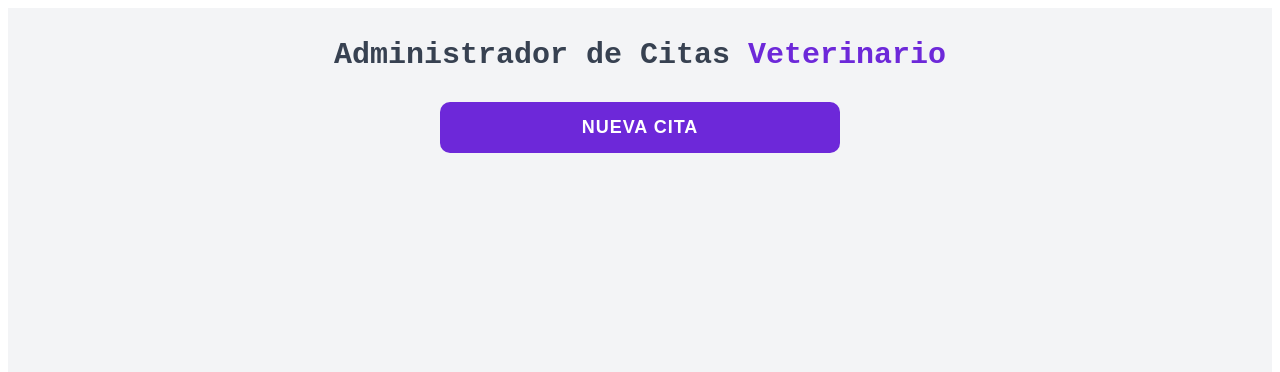
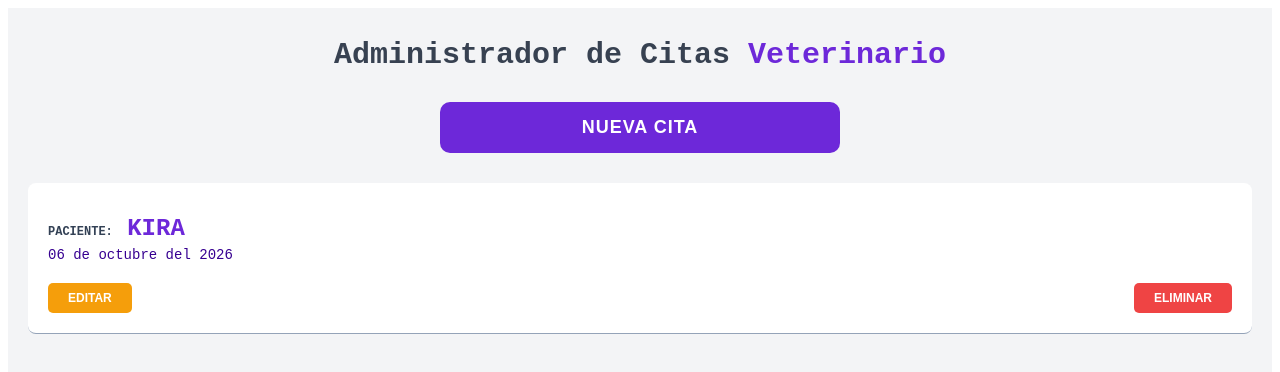
Before and after one commit to Angelosea1/citasReactJS, a React (Vite) app: page / in a window 1280 px wide. Shown: the top 372 px of the page. Built offline with nearby package versions, Linux system fonts and the light colour scheme.

Commit message:
Create paciente card Part 1

```diff
--- a/src/App.jsx
+++ b/src/App.jsx
@@ -1,11 +1,14 @@
 import { useState } from 'react';
 import Formulario from './components/Formulario';
 import './css/main.css';
+import Paciente from './components/Paciente';
+import './css/paciente.css';
 
 function App() {
   // modalVisible - false al dar click sea true
   const [modalVisible, setModalVisible] = useState(false);
-
+  const [pacientes, setPacientes] = useState([]);
+  // Para pasar estados de un componente padre a un hijo se usa props
   return (
     <main className="container">
       <h1 className='titulo'>
@@ -18,12 +21,16 @@
         <span className='btn-texto-nueva-cita'>Nueva Cita</span>
       </button>
 
+      <Paciente />
+
       {modalVisible && (
         <div className='modal-overlay' role='dialog' aria-modal="true">
           <div className='modal-content'>
             <Formulario
               modalVisible={modalVisible}
               setModalVisible={setModalVisible}
+              pacientes={pacientes}
+              setPacientes={setPacientes}
             />
           </div>
         </div>
--- a/src/components/Formulario.jsx
+++ b/src/components/Formulario.jsx
@@ -2,7 +2,7 @@
 import { useState, useEffect } from "react";
 import '../css/formulario.css';
 
-const Formulario = ({ modalVisible, setModalVisible }) => {
+const Formulario = ({ modalVisible, setModalVisible, pacientes, setPacientes }) => {
     const [paciente, setPaciente] = useState('');
 
     //Create 5 new states
@@ -23,6 +23,37 @@
     const [fechaAlta, setFechaAlta] = useState('');
     const [sintomas, setSintomas] = useState('');
 
+    // Variable que guarda el valor del state, funcion que modifica el state
+
+
+    const handleCita = (e) => {
+        e.preventDefault();
+        if ([paciente.trim(), nombrePropietario.trim(), correo.trim(), telefono.trim(), fechaAlta, sintomas.trim()].includes('')) {
+            window.alert('Error: Todos los campos son obligatorios');
+            return;
+        }
+
+        // Create an object with all values in the form
+        const nuevoPaciente = {
+            paciente,
+            nombrePropietario,
+            telefono,
+            correo,
+            fechaAlta,
+            sintomas
+        };
+
+        nuevoPaciente.id = Date.now();
+        console.log(nuevoPaciente);
+
+        // Guarda todos los datos en el state 'pacientes'
+        setPacientes([...pacientes, nuevoPaciente]);
+        // Usa el operador spread (...) para copiar los pacientes previos sin mutar el arreglo original y agrega el nuevoPaciente al final
+
+        // Cerrar el modal una vez guardada la cita
+        setModalVisible(false);
+    }
+
     return (
         <div className="formulario-contenido">
             <h2 className="formulario-titulo">Nueva
@@ -35,7 +66,7 @@
                 <span className="formulario-btn-texto-cancelar">Cancelar</span>
             </button>
 
-            <form onSubmit={() => console.log("submit")}>
+            <form onSubmit={handleCita}>
                 <div className="formulario-campo">
                     <label htmlFor="paciente" className="formulario-label">Nombre Paciente</label>
                     <input id="paciente" type="text" className="formulario-input" placeholder="Perrito Poppy" value={paciente} onChange={(e) => { setPaciente(e.target.value) }} />
--- /dev/null
+++ b/src/components/Paciente.jsx
@@ -0,0 +1,24 @@
+
+import '../css/paciente.css';
+
+const Paciente = () => {
+    return (
+        <article className="paciente-card">
+            <p className="paciente-label">Paciente:
+                <span className="paciente-nombre"> Kira</span>
+            </p>
+            <p className="paciente-fecha">06 de octubre del 2026</p>
+
+            <div className="paciente-contenedor-botones">
+                <button
+                    className="paciente-btn paciente-btn-editar"
+                >Editar</button>
+                <button
+                    className="paciente-btn paciente-btn-eliminar"
+                >Eliminar</button>
+            </div>
+        </article>
+    );
+};
+
+export default Paciente;
--- /dev/null
+++ b/src/css/paciente.css
@@ -0,0 +1,55 @@
+
+.paciente-card {
+    background-color: white;
+    border-bottom: 1px solid #94a3b8;
+    padding: 20px;
+    border-radius: 8px;
+    cursor: pointer;
+}
+
+.paciente-label{
+    font-weight: 700;
+    color: #334155;
+    text-transform: uppercase;
+    font-size: 12px;
+    margin-bottom: 5px;
+}
+
+.paciente-nombre{
+    color:#6D28D9;
+    font-weight: 700;
+    font-size: 24px;
+    margin-bottom: 10px;
+}
+
+.paciente-fecha{
+    color: #370091;
+    margin: 0;
+    font-size: 14px;
+}
+
+.paciente-contenedor-botones {
+    display: flex;
+    justify-content: space-between;
+    gap: 10px;
+    margin-top: 20px;
+}
+
+.paciente-btn {
+    padding: 8px 20px;
+    border-radius: 5px;
+    border: none;
+    cursor: pointer;
+    text-transform: uppercase;
+    font-weight: 700;
+    font-size: 12px;
+    color: #ffffff;
+}
+
+.paciente-btn-editar {
+    background-color: #f59e0b;
+}
+
+.paciente-btn-eliminar {
+    background-color: #ef4444;
+}
```
